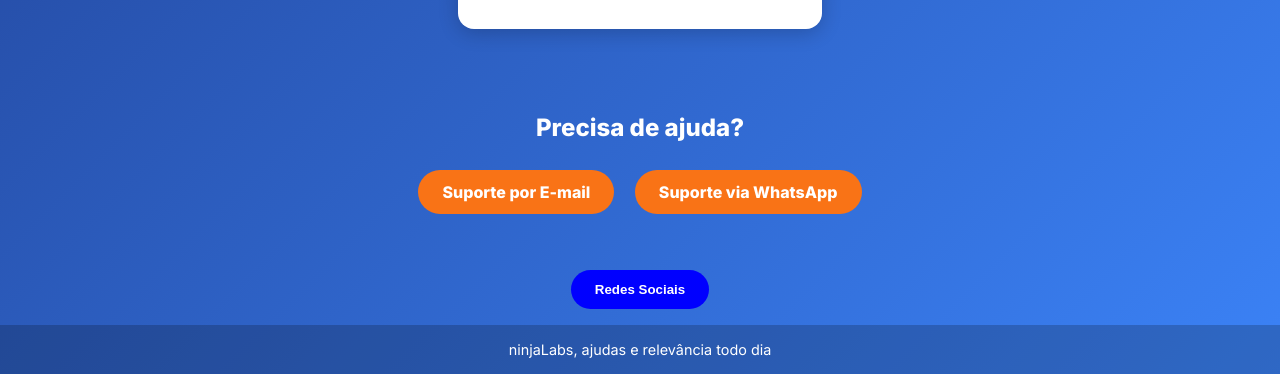
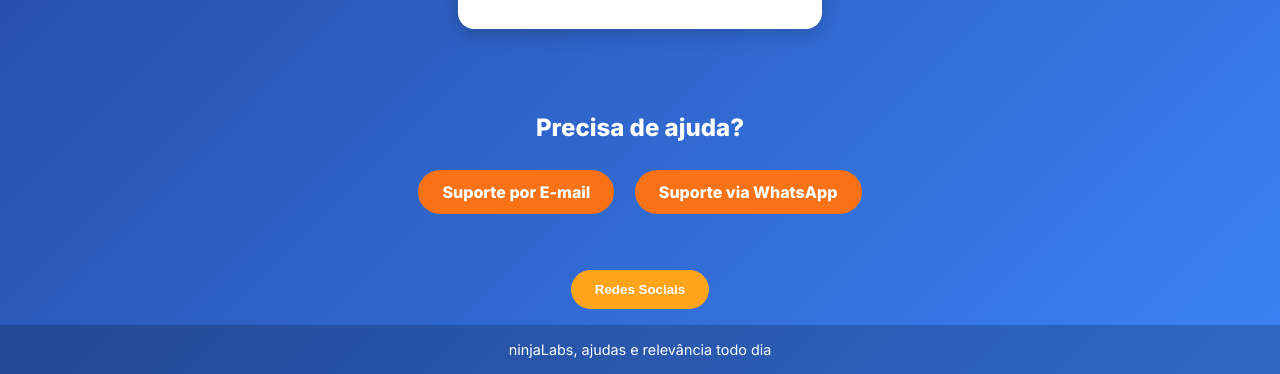
Before and after one commit to rxzimminex/NinjaLabsvendas, a plain HTML site: page index.html in a window 1280 px wide. Shown: the part 749-1123 px from the top of the page. Drawn offline with nearby package versions, Linux system fonts and the light colour scheme.

Commit message:
Update index.html

```diff
--- a/index.html
+++ b/index.html
@@ -110,7 +110,7 @@ h1 {
 }
 
 .socials button {
-  background: #0000ff;
+  background: #ffa41b;
   border: none;
   color: white;
   font-weight: bold;
```
